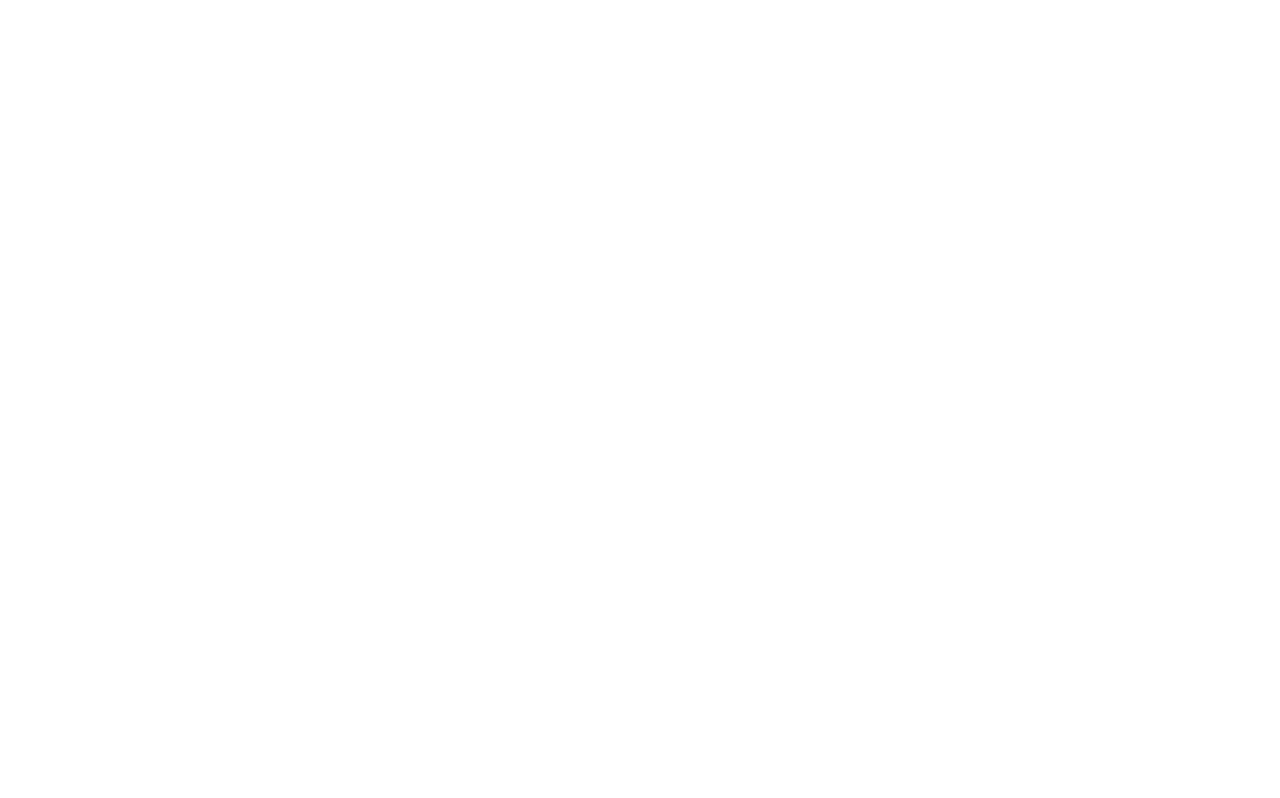
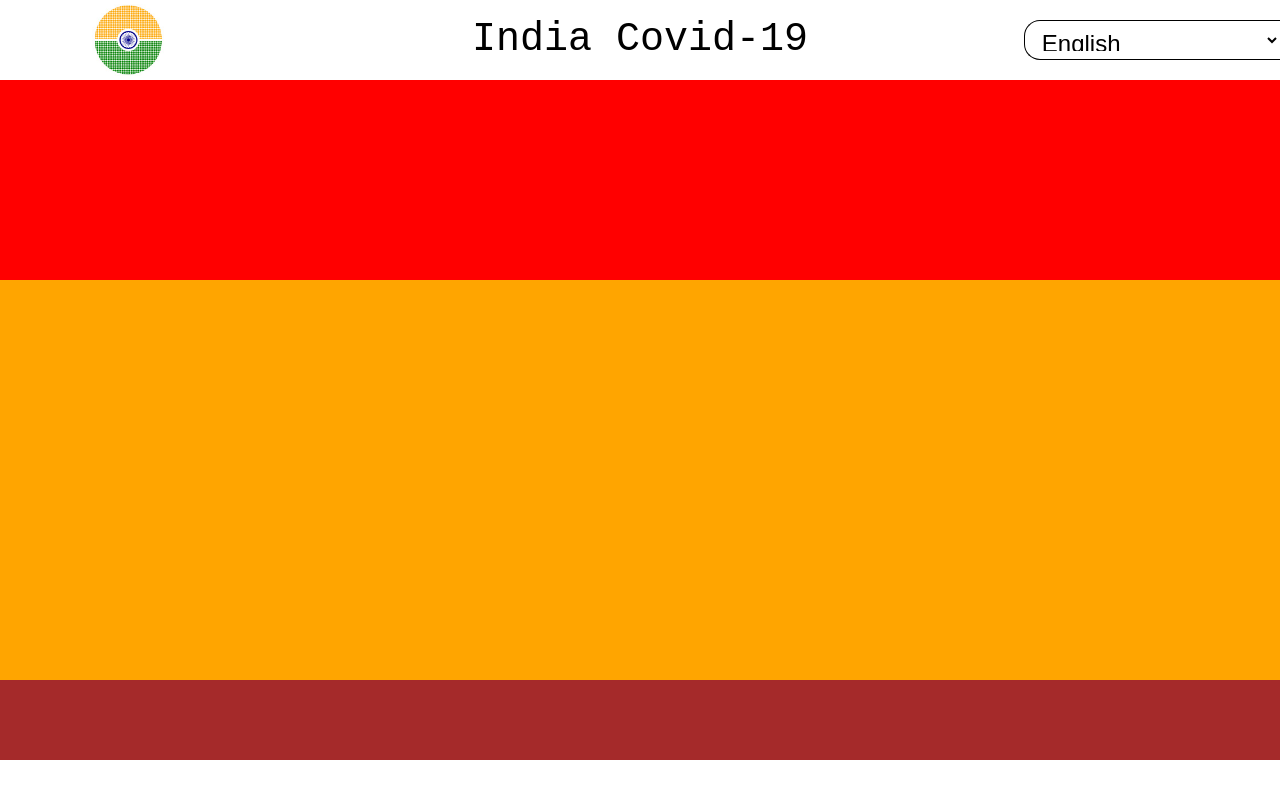
Before and after one commit to redditindiaspeaks/indiacoronaupdate, a plain HTML site: page index.html in a window 1280 px wide. Drawn offline with Linux system fonts and the light colour scheme.

Commit message:
Second Commit, all elements

```diff
--- a/css/main.css
+++ b/css/main.css
@@ -0,0 +1,76 @@
+body{
+    margin:0;
+}
+
+.container{
+    position: absolute;
+    width : 100vw;
+    height : 100vh;
+    display : grid;
+    grid-template-rows: 10vh 25vh 50vh 10vh;
+    grid-template-columns : auto;
+}
+
+.header{
+    position: absolute;
+    grid-row: 1 / 2;
+    grid-column: 1 / 5;
+    display :flex;
+    --width : 40px;
+    --height: 40px;
+    --green : green;
+    --saffron : orange;
+}
+
+.logo{
+    width : 20vw;
+    background-size: 9vh 9vh;
+    background-position: center;
+    background-repeat: no-repeat;
+    background-image: url(../assets/indiaspeaks.jpeg);
+}
+
+.heading{
+    width : 60vw;
+    font-family: 'Courier New', Courier, monospace;
+    font-size : 5vmin;
+    line-height : 10vh;
+    text-align: center;
+}
+
+.language{
+    width : 20vw;
+    height : 10vh;
+    display:flex;
+    flex-direction: column;
+    justify-content: center;
+}
+
+.lingo{
+    width: 20vw;
+    height: 5vh;
+    font-size: 3vmin;
+    /* color: white; */
+    outline: none;
+    padding: 1vh 0 1vh 1vw;
+    background: transparent;
+    border: 1px solid black;
+    border-right: 0px;
+    border-radius: 2vh 0 0 2vh;
+}
+
+.feature{
+    grid-row: 2 / 3;
+    grid-column: 1 / 5;
+    background :red;
+}
+.display{
+    grid-row: 3 / 4;
+    grid-column: 1 / 5;
+    background :orange;
+}
+.footer{
+    grid-row: 4 / 5;
+    grid-column: 1 / 5;
+    background : brown;
+}
--- a/index.html
+++ b/index.html
@@ -11,6 +11,8 @@
 	</head>
 	<body>
 	</body>
+	<script src=js/data.js></script>
+	<script src="js/common.js"></script>
 	<script src="js/main.js"></script>
 		<script>
   	if ('serviceWorker' in navigator) {
--- /dev/null
+++ b/js/common.js
@@ -0,0 +1,43 @@
+let create = tag => name => parent => attributes => {
+    let x = document.createElement(tag);
+    x.className = name;
+    parent.appendChild(x);
+    for(el in attributes){
+      x.setAttribute(el, attributes[el]);
+    }
+    return x;
+}
+
+// let diver = title =>parameters =>parent=>{
+//    let x = create('div')('unit')(parent)({});
+//     x.innerText = title;
+//     return x;
+// }
+
+// let inputer = title => (parameters)=>(parent)=>{
+//     let unit = create('div')('unit')(parent)({});
+//     let label = create('div')('label')(unit)({})
+//         label.innerText = title;
+//     let field = create('input')('field')(unit)(parameters);
+//   return [unit,label,field];
+// }
+
+// let selector = title => parameters => data =>parent=> {
+//     let unit = create('div')('unit')(parent)({});
+//     let label = create('div')('label')(unit)({})
+//         label.innerText = title;
+//     let s = create('select')('field')(unit)(parameters);
+//         data.map(y=>{
+//             let option = create('option')('optional')(s)({});
+//             option.innerText = y;
+//         });
+//   return [unit,label,s];
+// }
+
+vanish = el => el.style.display = "none"
+
+appear = el => el.style.display ="flex"
+
+require = el => el.required = true
+
+unrequire = el => el.required = false
--- /dev/null
+++ b/js/data.js
@@ -0,0 +1,4 @@
+pageDetails = {
+    name : 'India Covid-19',
+    languages : ['English','हिन्दी']
+}
--- a/js/main.js
+++ b/js/main.js
@@ -0,0 +1,32 @@
+//setting the elements//
+
+body = document.body;
+
+container = create('div')('container')(body)({});
+
+header = create('div')('header')(container)({});
+
+headerElements = ['logo','heading','language'].map(x=>create('div')(x)(header)({}));
+
+lingo = create('select')('lingo')(headerElements[2])({name:'lingo'});
+
+languages = pageDetails.languages.map(x=>{
+    y = create('option')('optional')(lingo)({});
+    y.innerText = x;
+    return y;
+});
+
+feature = create('div')('feature')(container)({});
+
+display = create('div')('display')(container)({});
+
+footer = create('div')('footer')(container)({});
+
+footerElements = ['foot_one','foot_two'].map(x=>create('div')(x)(footer)({}));
+
+//completed the elements//
+
+
+//details of elements//
+
+headerElements[1].innerText = pageDetails.name;
```
Also changed, not shown: assets/indiaspeaks.jpeg (added).
